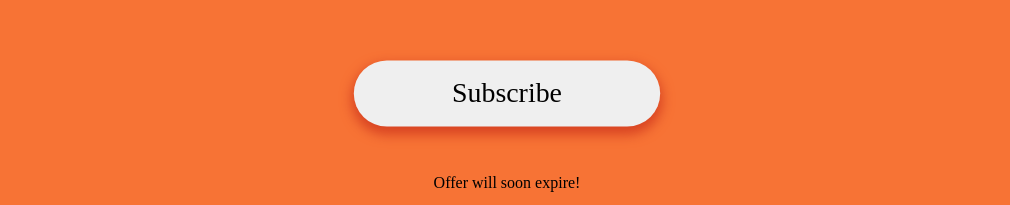
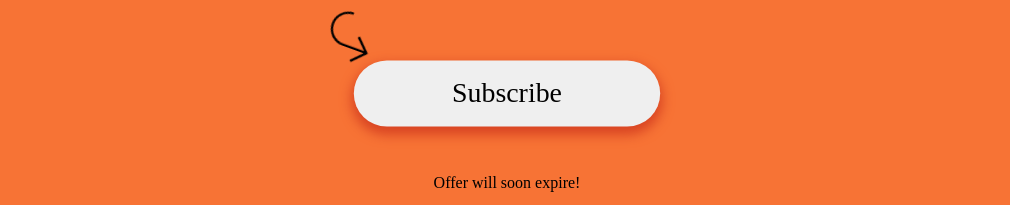
Before and after one commit to alessastern/form-landing, a plain HTML site: page index.html in a window 1280 px wide. Shown: the part 219-424 px from the top of the page, without its empty margins (133-1143 px from the left). Drawn offline with Linux system fonts and the light colour scheme; the site is published under a folder, as on GitHub Pages, so addresses that start at the root find nothing.

Commit message:
fix link

```diff
--- a/main.css
+++ b/main.css
@@ -79,7 +79,7 @@ body {
   margin: auto;
   margin-top: -1em;
   margin-left: -3em;
-  content: url(/arrow.svg);
+  content: url(arrow.svg);
   width: 3em;
   height: 3em;
   transform: rotate(20deg);
```
